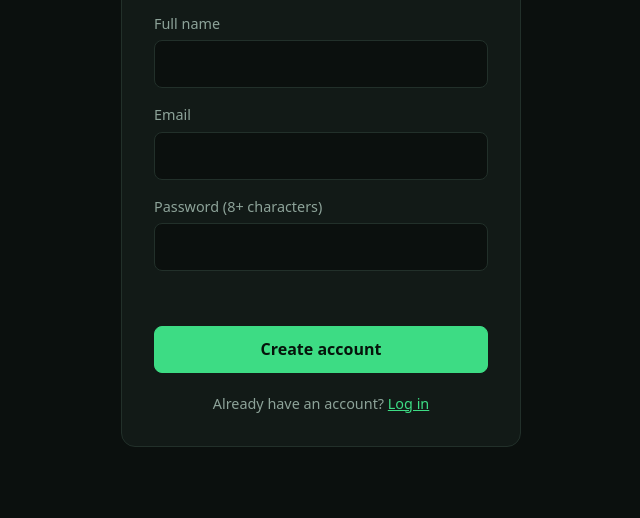
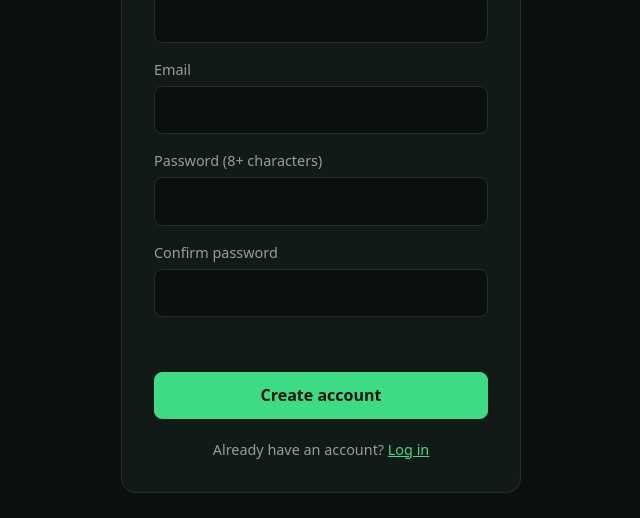
Before and after one commit to tanvir-inc/apon-foundation, a website: page signup.html in a window 1280 px wide. Shown: the part 282-800 px from the top of the page, without its empty margins (319-959 px from the left). Drawn offline with Linux system fonts and the light colour scheme; no server answers.

Commit message:
Update signup.html

```diff
--- a/signup.html
+++ b/signup.html
@@ -20,6 +20,8 @@
         <input id="email" name="email" type="email" autocomplete="email" required>
         <label for="password">Password (8+ characters)</label>
         <input id="password" name="password" type="password" autocomplete="new-password" minlength="8" required>
+        <label for="confirmPassword">Confirm password</label>
+<input id="confirmPassword" name="confirmPassword" type="password" autocomplete="new-password" minlength="8" required>
         <p class="msg" role="alert"></p>
         <button class="primary" type="submit">Create account</button>
       </form>
```
